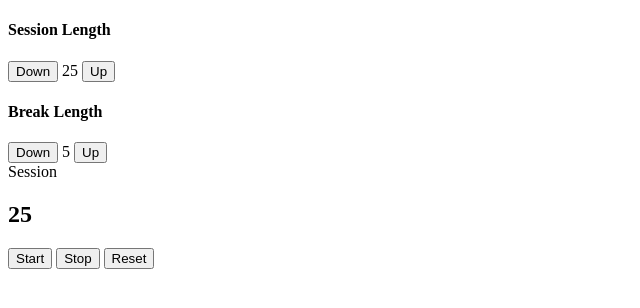
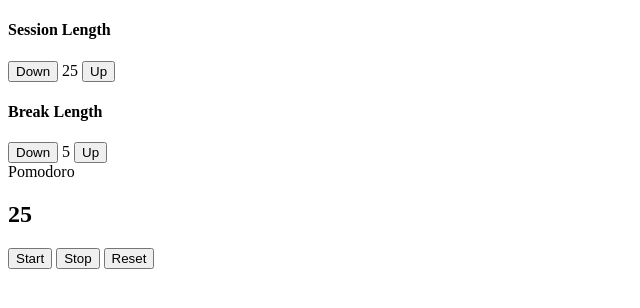
Before and after one commit to theschmocker/pomodoro, a plain HTML site: page index.html in a window 1280 px wide. Shown: the full height of the page, 0-640 px from the left. Drawn offline with Linux system fonts and the light colour scheme.

Commit message:
changed default timer-label

```diff
--- a/index.html
+++ b/index.html
@@ -21,7 +21,7 @@
         <button class="increment">Up</button>
     </div>
     <div class="timer">
-        <span id="timer-label">Session</span>
+        <span id="timer-label">Pomodoro</span>
         <h2 id="countdown"></h2>
         <div class="controls">
             <button id="start">Start</button>
```
